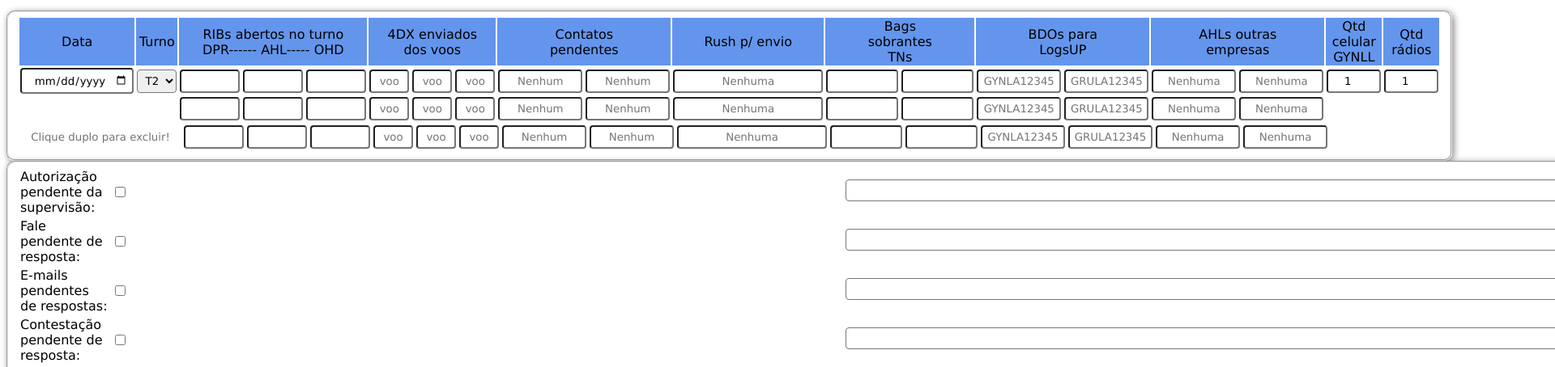
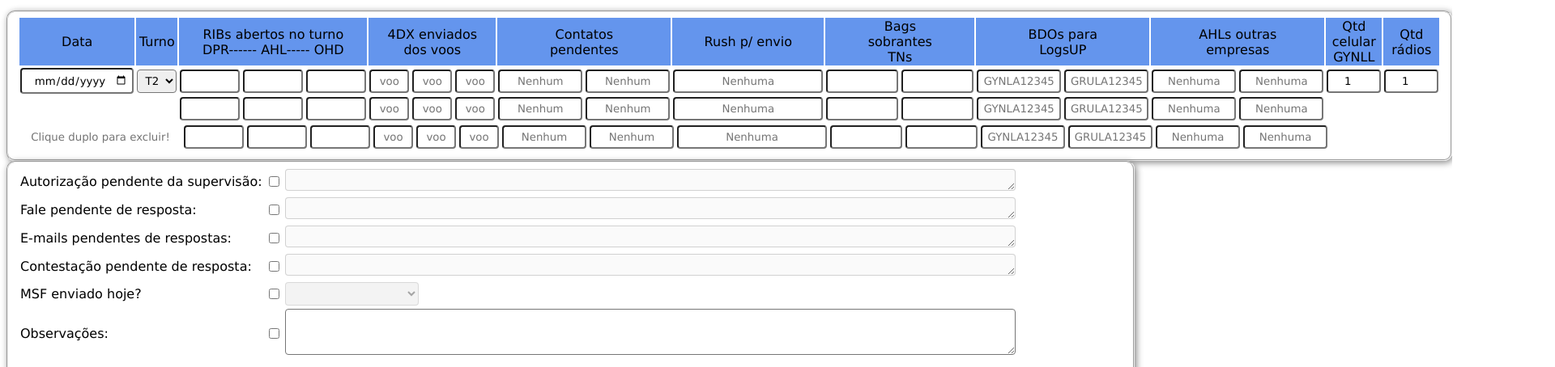
Before and after one commit to domingosvanjo/passTurno, a plain HTML site: page index.html in a window 1280 px wide. Shown: the part 162-616 px from the top of the page at 81% size, 1920 px wide, since content can reach past the window. Drawn offline with Linux system fonts and the light colour scheme.

Commit message:
Update index.html

```diff
--- a/index.html
+++ b/index.html
@@ -144,27 +144,27 @@
       <tr>
         <td><label for="aut" id="lblAut" >Autorização pendente da supervisão:</label></td>
         <td><input type="checkbox" name="aut" id="autCh" value="A"></input></td>
-	   <td><textarea name="aut" id="aut" rows="1" cols="125" disable="true" ></textarea></td>
+	   <td><textarea name="aut" id="aut" rows="1" cols="125" disabled="true" ></textarea></td>
       </tr>
       <tr>
         <td><label for="fale" id="lblFale">Fale pendente de resposta:</label></td>
         <td><input type="checkbox" name="fale" id="faleCh" value="F"></input></td>
-	   <td><textarea name="fale" id="fale" rows="1" cols="125" disable="true" ></textarea></td>
+	   <td><textarea name="fale" id="fale" rows="1" cols="125" disabled="true" ></textarea></td>
       </tr>
       <tr>
         <td><label for="email" id="lblEmail">E-mails pendentes de respostas:</label></td>
         <td><input type="checkbox" name="email" id="emailCh" value="E"></input></td>
-	   <td><textarea name="email" id="email" rows="1" cols="125" disable="true"></textarea></td>
+	   <td><textarea name="email" id="email" rows="1" cols="125" disabled="true"></textarea></td>
       </tr>
       <tr>
         <td><label for="cont" id="lblCont">Contestação pendente de resposta:</label></td>
         <td><input type="checkbox" name="cont" id="contCh" value="C"></input></td>
-	   <td><textarea name="cont" id="cont" rows="1" cols="125" disable="true"></textarea></td>
+	   <td><textarea name="cont" id="cont" rows="1" cols="125" disabled="true"></textarea></td>
       </tr>
       <tr>
         <td><label for="msf" id="lblMsf" >MSF enviado hoje?</label></td>
         <td><input type="checkbox" name="msf" id="msfCh" value="M"></input></td>
-	   <td><select name="turnoMsf" id="turnoMsf" disable="true">
+	   <td><select name="turnoMsf" id="turnoMsf" disabled="true">
 	   <option value=""> </option>
 	   <option value="M">No turno matutino</option>
 	   <option value="V">No turno vespertino</option>
@@ -172,7 +172,7 @@
       </tr>
       <tr>
         <td><label for="obs" id="lblObs" >Observações:</label></td>
-	     <!-- <td><input type="checkbox" name="obs" id="obsCh" value="O"></input></td> -->
+	     <td><input type="checkbox" name="obs" id="obsCh" value="O"></input></td>
         <td><textarea name="obs" id="obs" rows="3" cols="125"></textarea></td>
       </tr>
    </table>
```
